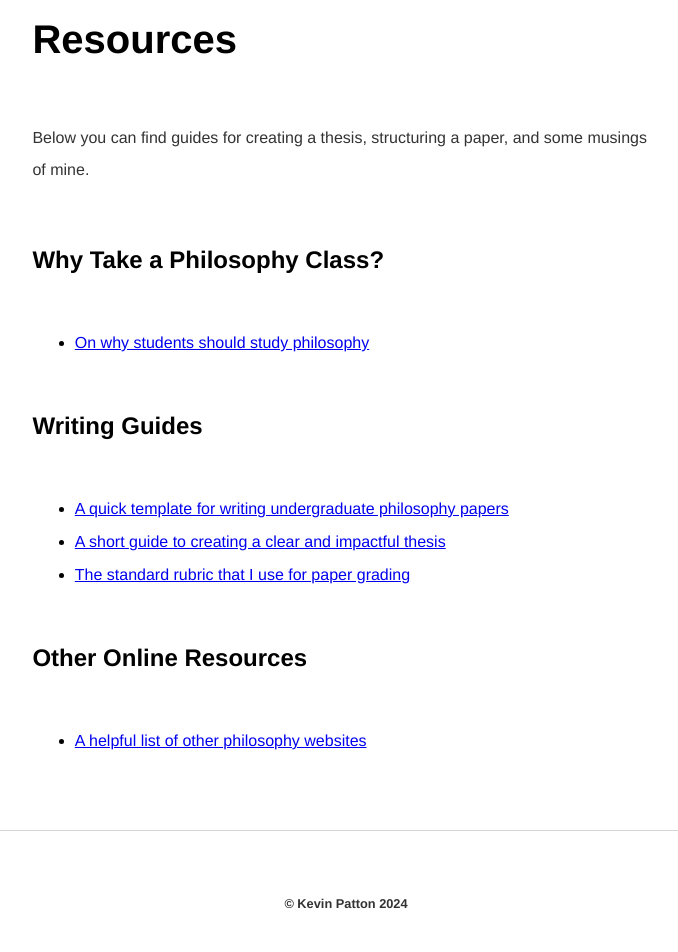
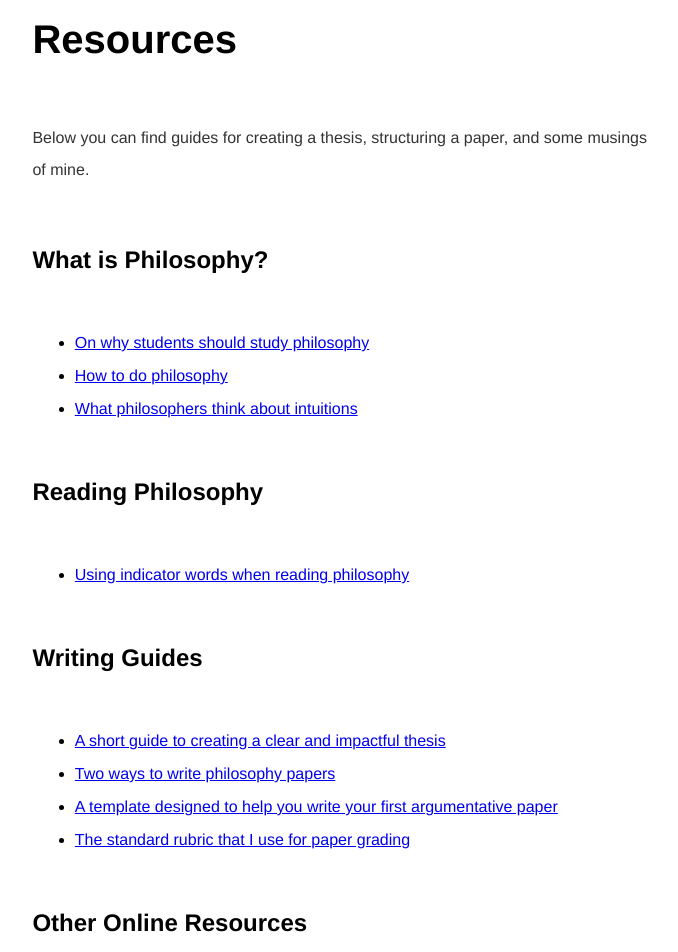
Before and after one commit to kevinjpatton/kevinjpatton.github.io, a Jekyll site: the page built from teaching/phil_3230/resources/index.html, in a window 1280 px wide and 1400 px high. Shown: the part 411-1363 px from the top of the window, without its empty margins (294-972 px from the left). Built offline with Jekyll 4.4.1, drawn with Linux system fonts in a browser that asks for light colours; Markdown is read by kramdown in place of the engine named in the settings.

Commit message:
Update index.html

```diff
--- a/teaching/phil_3230/resources/index.html
+++ b/teaching/phil_3230/resources/index.html
@@ -5,19 +5,27 @@
 <h1>Resources</h1>
 <p>Below you can find guides for creating a thesis, structuring a paper, and some musings of mine.</p>
 
-<h2>Why Take a Philosophy Class?</h2>
+<h2>What is Philosophy?</h2>
 <ul class="standard-list">
-  <li><a href="/pedagogy/handouts/Handout - Why Philosophy.pdf">On why students should study philosophy</a></li>
+  <li><a href="/pedagogy/handouts/Handout - Why Philosophy.pdf" target="_blank">On why students should study philosophy</a></li>
+  <li><a href="/pedagogy/handouts/Handout - How to do Philosophical Analysis.pdf" target="_blank">How to do philosophy</a></li>
+  <li><a href="/pedagogy/handouts/Handout - The Role and Nature of Intuitions.pdf" target="_blank">What philosophers think about intuitions</a></li>
+</ul>
+
+<h2>Reading Philosophy</h2>
+<ul class="standard-list">
+  <li><a href="/pedagogy/handouts/Handout - Indicator Words.pdf" target="_blank">Using indicator words when reading philosophy</a></li>
 </ul>
 
 <h2>Writing Guides</h2>
 <ul class="standard-list">
-   <li><a href="/pedagogy/handouts/Handout - Writing a Philosophy Paper.pdf">A quick template for writing undergraduate philosophy papers</a></li>
-  <li><a href="/pedagogy/handouts/Handout - Creating Your Thesis.pdf">A short guide to creating a clear and impactful thesis</a></li>
-  <li><a href="/pedagogy/handouts/Grading_Rubric_Colorful.pdf">The standard rubric that I use for paper grading</a></li>
+  <li><a href="/pedagogy/handouts/Handout - Creating Your Thesis.pdf" target="_blank">A short guide to creating a clear and impactful thesis</a></li>
+  <li><a href="/pedagogy/handouts/Handout - Writing a Philosophy Paper.pdf" target="_blank">Two ways to write philosophy papers</a></li>
+  <li><a href="/pedagogy/handouts/Handout - Argumentative Paper Template.pdf" target="_blank">A template designed to help you write your first argumentative paper</a></li>
+  <li><a href="/pedagogy/handouts/Grading_Rubric_Colorful.pdf" target="_blank">The standard rubric that I use for paper grading</a></li>
 </ul>
 
 <h2>Other Online Resources</h2>
 <ul class="standard-list">
-  <li><a href="/pedagogy/handouts/Handout - Online Resources.pdf">A helpful list of other philosophy websites</a></li>
+  <li><a href="/pedagogy/handouts/Handout - Online Resources.pdf" target="_blank">A helpful list of other philosophy websites</a></li>
 </ul>
```
